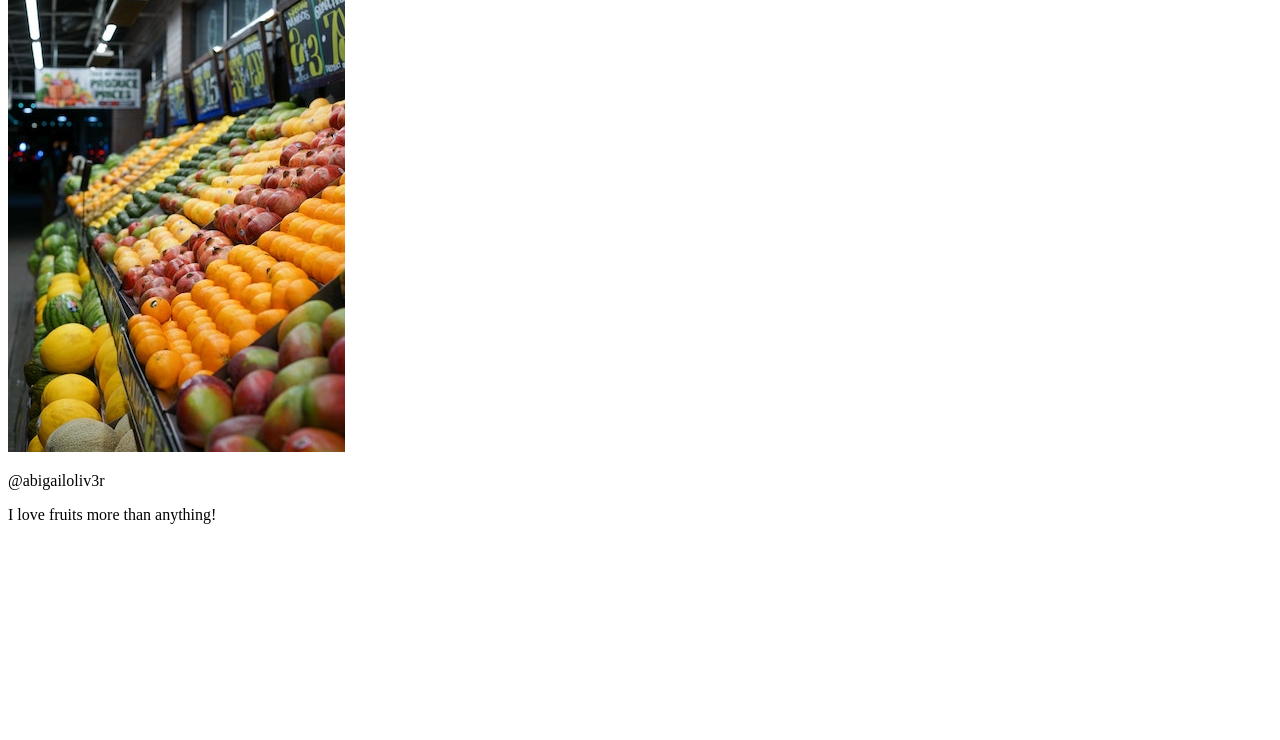
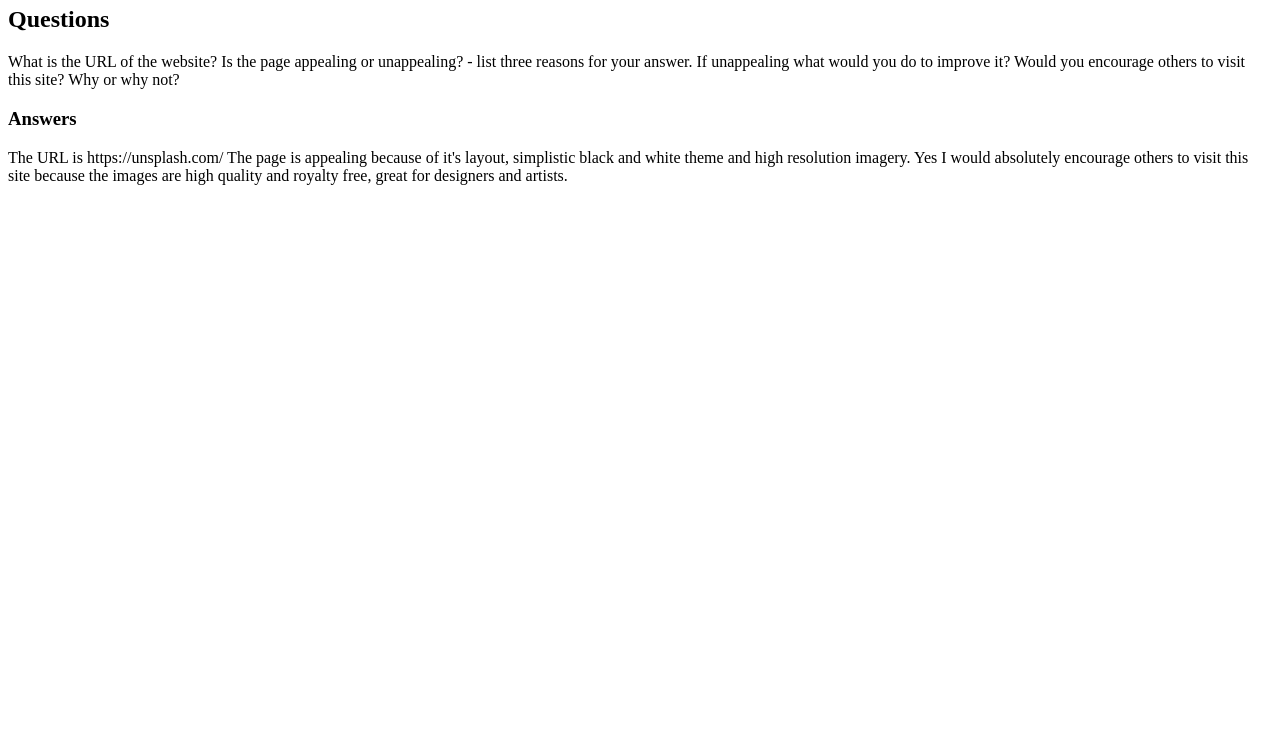
Before and after one commit to abigailoliv3r/AbbyOliver, a plain HTML site: page index.html in a window 1280 px wide. Shown: the part 60-800 px from the top of the page. Drawn offline with Linux system fonts and the light colour scheme.

Commit message:
Add files via upload
Questions and Answers assignment

```diff
--- a/index.html
+++ b/index.html
@@ -1,11 +1,23 @@
-<!DOCTYPE html>
-<html>
+<!DOCTYPE
+<html lang="en">
     <head>
-        <title>My first web page</title>
+        <title>Web Developement</title>
+        <meta charset="utf-8">
     </head>
     <body>
-       <img src="images/megan-bucknall-T0d_OmJ85VI-unsplash.jpeg">
-       <P>@abigailoliv3r</P>
-       <p>I love fruits more than anything!</p>
+        <h1> Answers to Questions </h1>
+
+        <h2>Questions</h2>
+    <p>What is the URL of the website?
+        Is the page appealing or unappealing? - list three reasons for your answer.
+        If unappealing what would you do to improve it?
+        Would you encourage others to visit this site? Why or why not?
+    </p>
+    <h3>Answers</h3>
+    <p>The URL is https://unsplash.com/
+        The page is appealing because of it's layout, simplistic black and white theme and high resolution imagery.
+        Yes I would absolutely encourage others to visit this site because the images are high quality and royalty free, great
+        for designers and artists.
+    </p>
     </body>
-</html>
+    </html>
```
